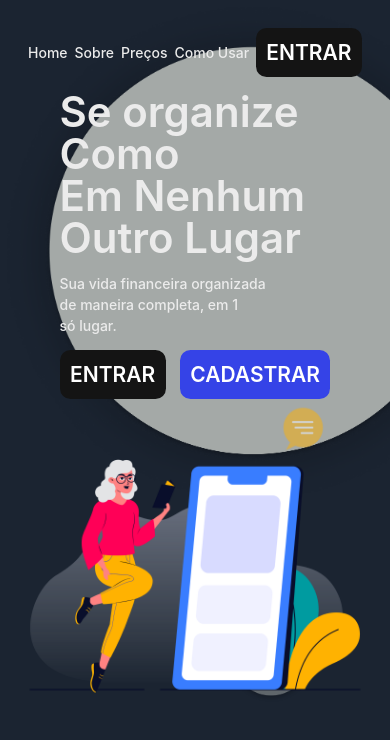
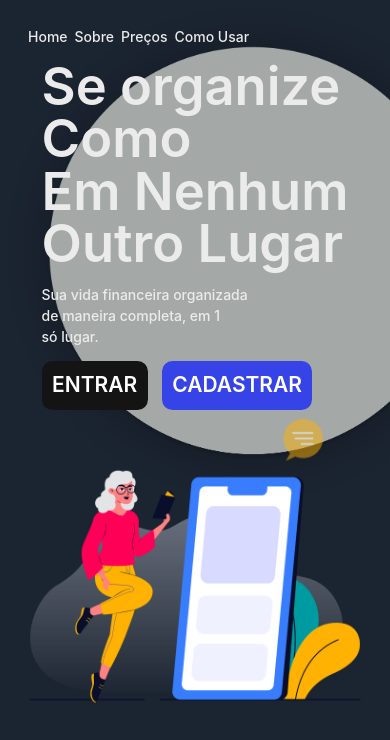
Before and after one commit to lfelipessilva/finad-web, a Next.js app: page / in a window 390 px wide. Shown: the top 740 px of the page. Built offline with nearby package versions, Linux system fonts and the light colour scheme; no server answers.

Commit message:
style: remove login button from header on mobile

```diff
--- a/src/components/Header.tsx
+++ b/src/components/Header.tsx
@@ -40,7 +40,7 @@ const Header = () => {
         </NextLink>
       </nav>
 
-      <NextLink href='/login'>
+      <NextLink href='/login' className="hidden sm:block">
         <button className="rounded-xl bg-blue-500 p-3 text-2xl text-white bg-primary font-semibold hover:opacity-80 transition-all duration-200">ENTRAR</button>
       </NextLink>
     </div>
--- a/src/components/modals/CreateExpenseModal.tsx
+++ b/src/components/modals/CreateExpenseModal.tsx
@@ -93,7 +93,7 @@ export const CreateExpenseModal = () => {
     }
   );
 
-  const onSubmit: SubmitHandler<SubmitValues> = (data) => createExpense.mutate(data)
+  const onSubmit: SubmitHandler<SubmitValues> = (data) => console.log(data)
 
   return (
     <Dialog.Root open={open} onOpenChange={setOpen}>
--- a/src/pages/index.tsx
+++ b/src/pages/index.tsx
@@ -14,7 +14,7 @@ export default function Home() {
         <Header />
         <main className="flex flex-col md:flex-row w-full max-w-7xl justify-between items-center">
           <div className="flex flex-col gap-4">
-            <h1 className="text-5xl font-semibold font-sans">
+            <h1 className="text-6xl font-semibold font-sans">
               Se organize<br />
               Como<br />
               Em Nenhum<br />
```
